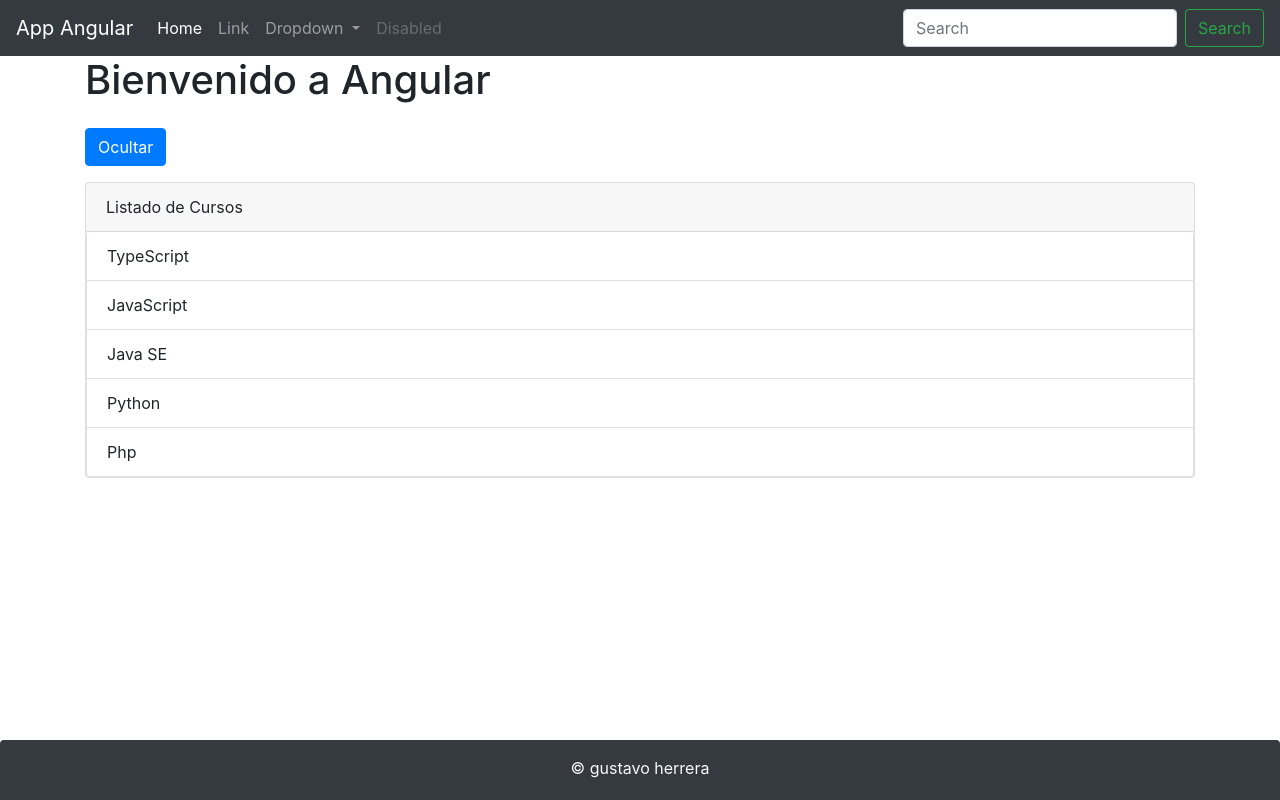
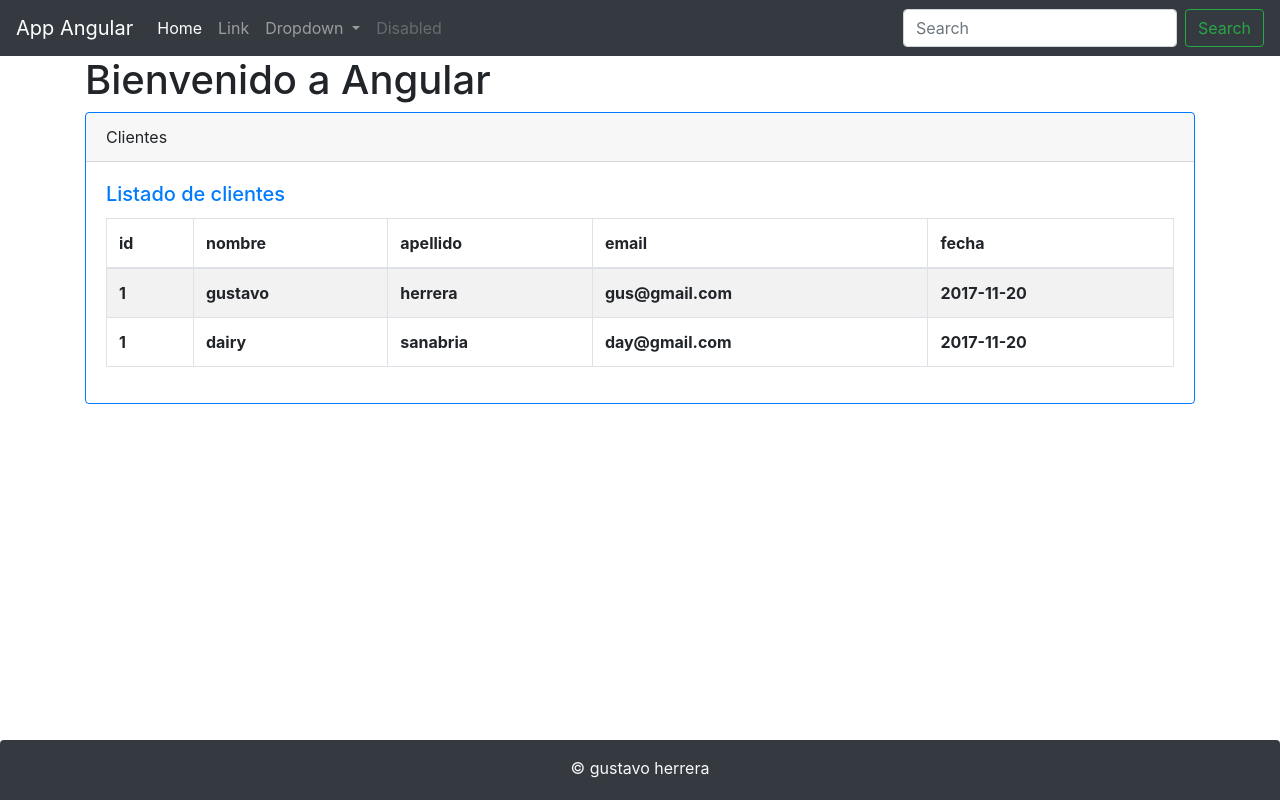
Before and after one commit to arcanoix/angularwithspring, an Angular app: page /clientes in a window 1280 px wide. Built offline with nearby package versions, Linux system fonts and the light colour scheme.

Commit message:
creando clase cliente

```diff
--- a/src/app/app.component.html
+++ b/src/app/app.component.html
@@ -4,7 +4,7 @@
     {{title}}
   </h1>
 
-  <app-directiva></app-directiva>
+  <app-clientes></app-clientes>
 
 
 </div>
--- a/src/app/clientes/clientes.component.html
+++ b/src/app/clientes/clientes.component.html
@@ -1 +1,29 @@
-<p>clientes works!</p>
+<div class="card border-primary mb-3">
+    <div class="card-header">Clientes</div>
+    <div class="card-body text-primary">
+      <h5 class="card-title">Listado de clientes</h5>
+
+        <table class="table table-bordered table-striped">
+            <thead>
+                <tr>
+                    <th>id</th>
+                    <th>nombre</th>
+                    <th>apellido</th>
+                    <th>email</th>
+                    <th>fecha</th>
+                </tr>
+            </thead>
+            <tbody>
+                <tr *ngFor="let cliente of clientes">
+                    <th>{{ cliente.id }}</th>
+                    <th>{{ cliente.nombre }}</th>
+                    <th>{{ cliente.apellido }}</th>
+                    <th>{{ cliente.email }}</th>
+                    <th>{{ cliente.createAt }}</th>
+                </tr>
+            </tbody>
+        </table>
+
+
+    </div>
+  </div>
--- a/src/app/clientes/clientes.component.ts
+++ b/src/app/clientes/clientes.component.ts
@@ -1,4 +1,5 @@
 import { Component, OnInit } from '@angular/core';
+import {Cliente} from './cliente';
 
 @Component({
   selector: 'app-clientes',
@@ -7,6 +8,11 @@ import { Component, OnInit } from '@angular/core';
 })
 export class ClientesComponent implements OnInit {
 
+  clientes: Cliente[] = [
+    {id: 1, nombre: 'gustavo', apellido:'herrera', email:'gus@gmail.com', createAt:'2017-11-20'},
+    {id: 1, nombre: 'dairy', apellido:'sanabria', email:'day@gmail.com', createAt:'2017-11-20'},
+  ];
+
   constructor() { }
 
   ngOnInit(): void {
```
